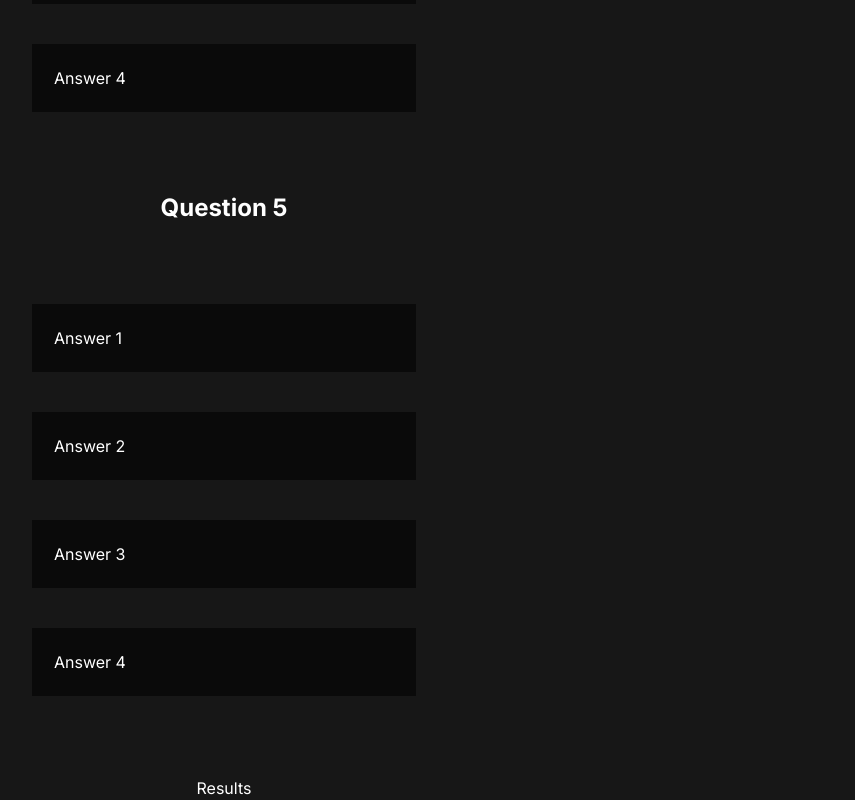
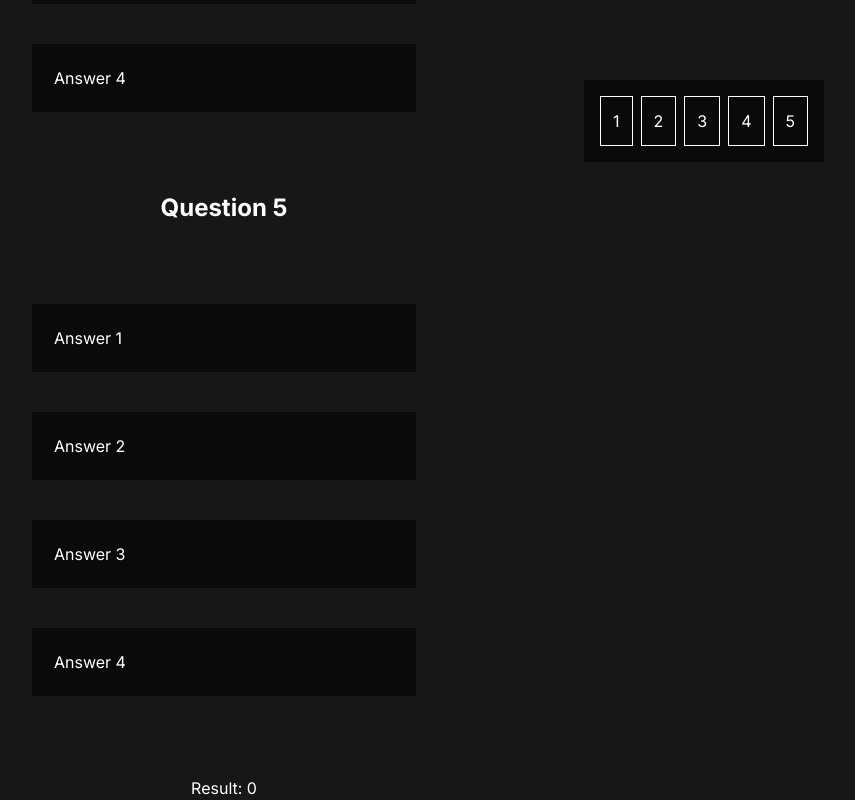
Before and after one commit to FerLRT/QuizCraft, a Next.js app: page /exam in a window 1280 px wide. Both pictures are taken after a click on the button "Submit Answers!". Shown: the part 2296-3096 px from the top of the page, without its empty margins (416-1271 px from the left). Built offline with nearby package versions, Linux system fonts and the light colour scheme.

Commit message:
add index

```diff
--- a/src/app/exam/page.tsx
+++ b/src/app/exam/page.tsx
@@ -1,4 +1,5 @@
 "use client";
+import Index from "@/components";
 import Questions from "@/components/questions";
 import Result from "@/components/result";
 import { Button } from "@/components/ui/button";
@@ -8,6 +9,9 @@ export default function Exam() {
   const [isSubmit, setIsSubmit] = useState(false);
 
   return (
+    <>
+      <Index></Index>
+
       <div className="flex flex-col gap-20 items-center mt-20">
         <Questions></Questions>
         {isSubmit ? (
@@ -21,5 +25,6 @@ export default function Exam() {
           </Button>
         )}
       </div>
+    </>
   );
 }
--- a/src/app/globals.css
+++ b/src/app/globals.css
@@ -68,6 +68,18 @@
   }
 }
 
+html {
+  scroll-behavior: smooth;
+}
+
 .active {
   border: 2px solid white;
 }
+
+.correct {
+  border: 2px solid green;
+}
+
+.incorrect {
+  border: 2px solid red;
+}
--- /dev/null
+++ b/src/components/index.tsx
@@ -0,0 +1,19 @@
+import { EXAMPLE } from "@/lib/constants";
+
+export default function Index() {
+  return (
+    <div className="fixed flex self-end mt-20 mr-10 text-white bg-neutral-950 p-3">
+      {Object.keys(EXAMPLE).map((key) => {
+        return (
+          <a
+            href={`#question${key}`}
+            key={key}
+            className="p-3 border border-white m-1 hover:bg-neutral-900"
+          >
+            {key}
+          </a>
+        );
+      })}
+    </div>
+  );
+}
--- a/src/components/questions.tsx
+++ b/src/components/questions.tsx
@@ -1,25 +1,4 @@
-const example = {
-  1: {
-    question: "Question 1",
-    answers: ["Answer 1", "Answer 2", "Answer 3", "Answer 4"],
-  },
-  2: {
-    question: "Question 2",
-    answers: ["Answer 1", "Answer 2", "Answer 3", "Answer 4"],
-  },
-  3: {
-    question: "Question 3",
-    answers: ["Answer 1", "Answer 2", "Answer 3", "Answer 4"],
-  },
-  4: {
-    question: "Question 4",
-    answers: ["Answer 1", "Answer 2", "Answer 3", "Answer 4"],
-  },
-  5: {
-    question: "Question 5",
-    answers: ["Answer 1", "Answer 2", "Answer 3", "Answer 4"],
-  },
-};
+import { EXAMPLE } from "@/lib/constants";
 
 export default function Questions() {
   const pClass =
@@ -46,23 +25,27 @@ export default function Questions() {
   };
   return (
     <>
-      {Object.keys(example).map((item) => {
+      {Object.keys(EXAMPLE).map((key) => {
         return (
           <>
-            <h2 className="text-white text-2xl font-bold">
-              {example[item].question}
+            <h2 className="text-white text-2xl font-bold" id={`question${key}`}>
+              {EXAMPLE[key].question}
             </h2>
             <div
               className="text-white flex flex-col gap-10"
-              data-question={item}
+              data-question={key}
             >
-              {example[item].answers.map((answer) => {
+              {EXAMPLE[key].answers.map((answer) => {
                 return (
                   <p key={answer} className={pClass} onClick={handleOnCLick}>
                     {answer}
                   </p>
                 );
               })}
+              <p className="hidden">
+                The correct answer is:{" "}
+                {EXAMPLE[key].answers[EXAMPLE[key].correct]}
+              </p>
             </div>
           </>
         );
--- a/src/components/result.tsx
+++ b/src/components/result.tsx
@@ -1,3 +1,22 @@
+import { EXAMPLE } from "@/lib/constants";
+
 export default function Result() {
-  return <h2 className="text-white">Results</h2>;
+  return <h2 className="text-white">Result: {getResult()}</h2>;
 }
+
+function getResult() {
+  let result = 0;
+  Object.keys(EXAMPLE).forEach((key) => {
+    const answer = document.querySelector(`[data-question='${key}'] .active`);
+    if (answer) {
+      const index = EXAMPLE[key].answers.indexOf(answer.textContent);
+      if (index === EXAMPLE[key].correct) {
+        result += 1;
+        answer.classList.add("correct");
+      } else {
+        answer.classList.add("incorrect");
+      }
+    }
+  });
+  return result;
+}
--- /dev/null
+++ b/src/lib/constants.ts
@@ -0,0 +1,27 @@
+export const EXAMPLE = {
+  1: {
+    question: "Question 1",
+    answers: ["Answer 1", "Answer 2", "Answer 3", "Answer 4"],
+    correct: 1,
+  },
+  2: {
+    question: "Question 2",
+    answers: ["Answer 1", "Answer 2", "Answer 3", "Answer 4"],
+    correct: 1,
+  },
+  3: {
+    question: "Question 3",
+    answers: ["Answer 1", "Answer 2", "Answer 3", "Answer 4"],
+    correct: 1,
+  },
+  4: {
+    question: "Question 4",
+    answers: ["Answer 1", "Answer 2", "Answer 3", "Answer 4"],
+    correct: 1,
+  },
+  5: {
+    question: "Question 5",
+    answers: ["Answer 1", "Answer 2", "Answer 3", "Answer 4"],
+    correct: 1,
+  },
+};
```
Also changed, not shown: 2 other files (tests, documents, lock files or other folders). Lines whose indentation alone changed are shown as unchanged.
